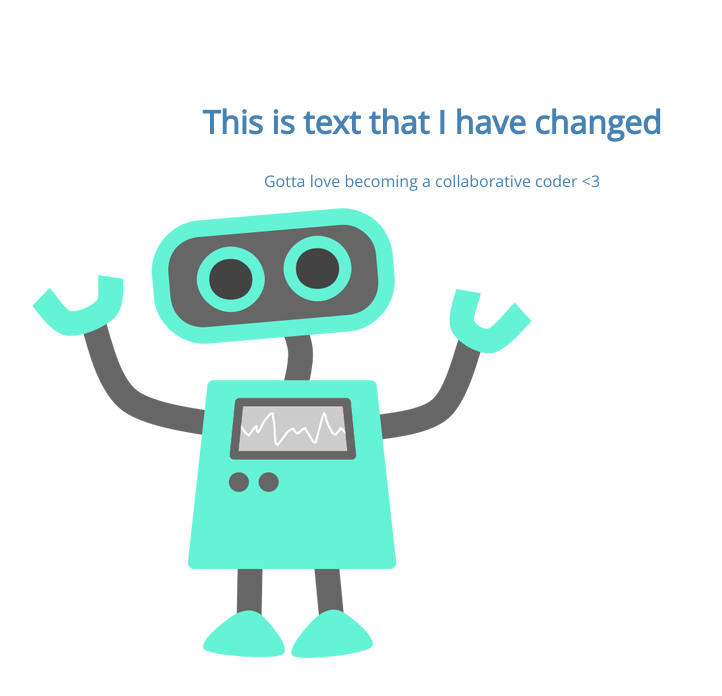
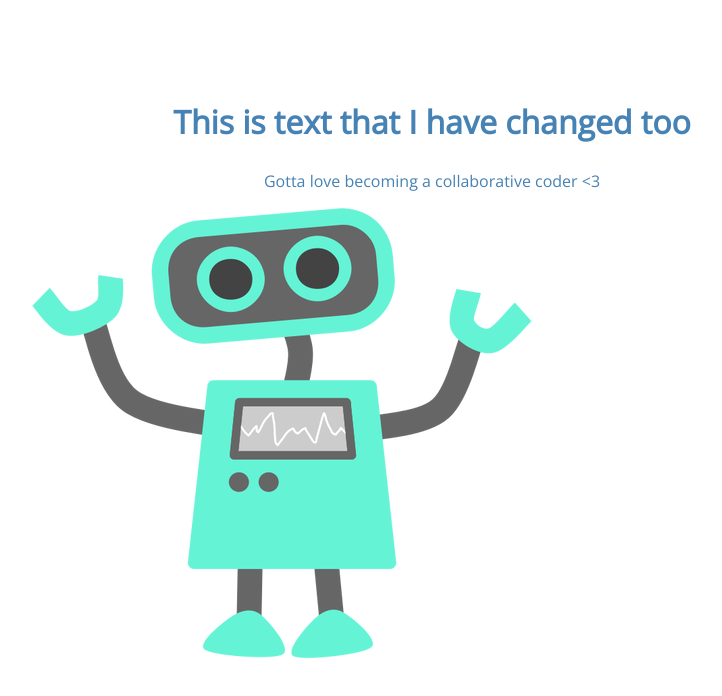
Before and after one commit to monstresticator/105-project, a plain HTML site: page index.html in a window 1280 px wide. Shown: the whole page, without its empty margins (208-930 px from the left). Drawn offline with nearby package versions, Linux system fonts and the light colour scheme.

Commit message:
change title text and fix merge conflict

```diff
--- a/index.html
+++ b/index.html
@@ -2,13 +2,13 @@
 <html lang="en">
 <head>
 	<meta charset="UTF-8">
-	<title>I changed the text in here too</title>
+	<title>I changed the text in here</title>
 	<link href='http://fonts.googleapis.com/css?family=Open+Sans' rel='stylesheet' type='text/css'>
 	<link rel="stylesheet" href="css/style.css">
 </head>
 <body>
 	<section>
-		<h1>This is text that I have changed</h1>
+		<h1>This is text that I have changed too</h1>
 		<p>Gotta love becoming a collaborative coder <3</p>
 		<img src="img/happy-blue-robot.png">
 	</section>
```
